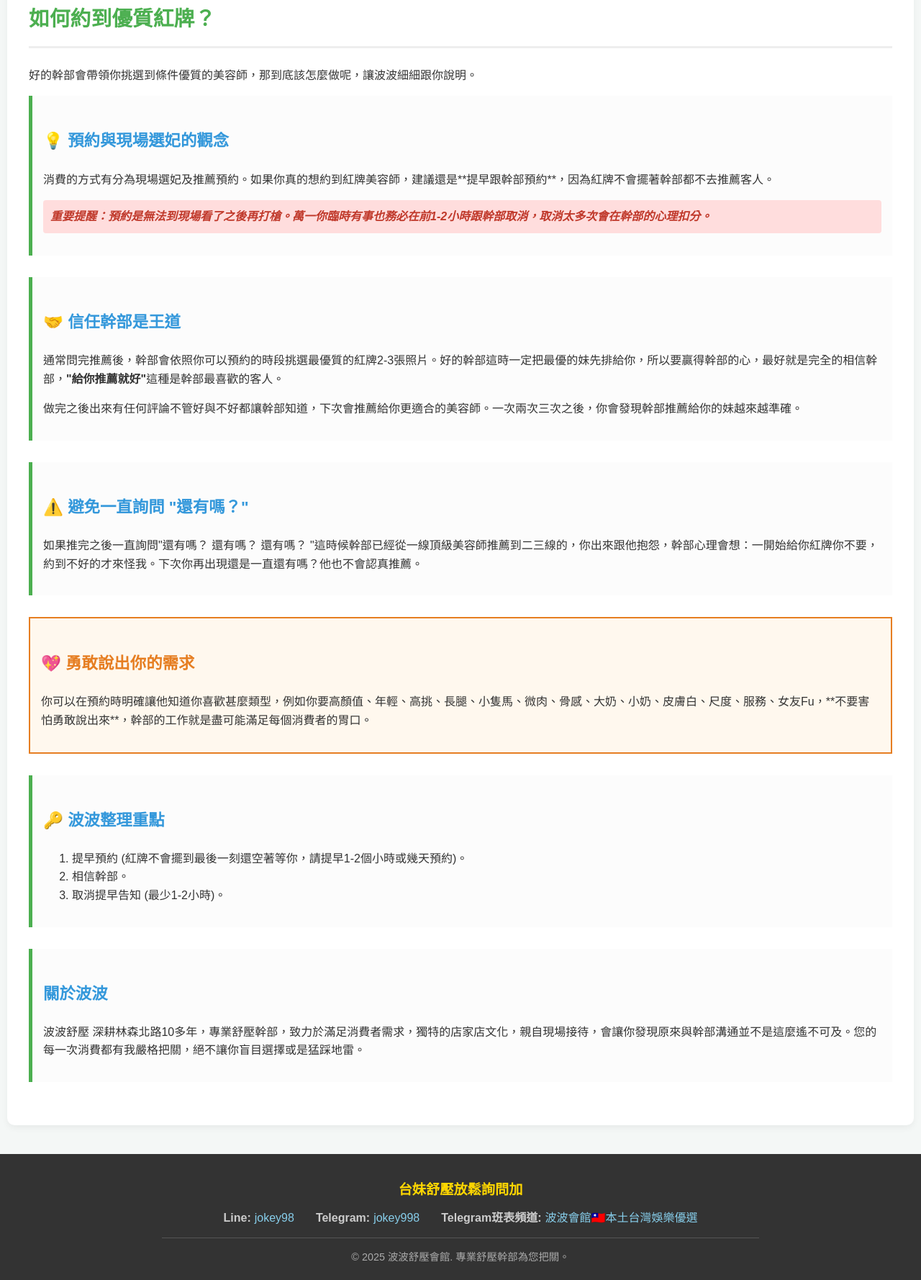
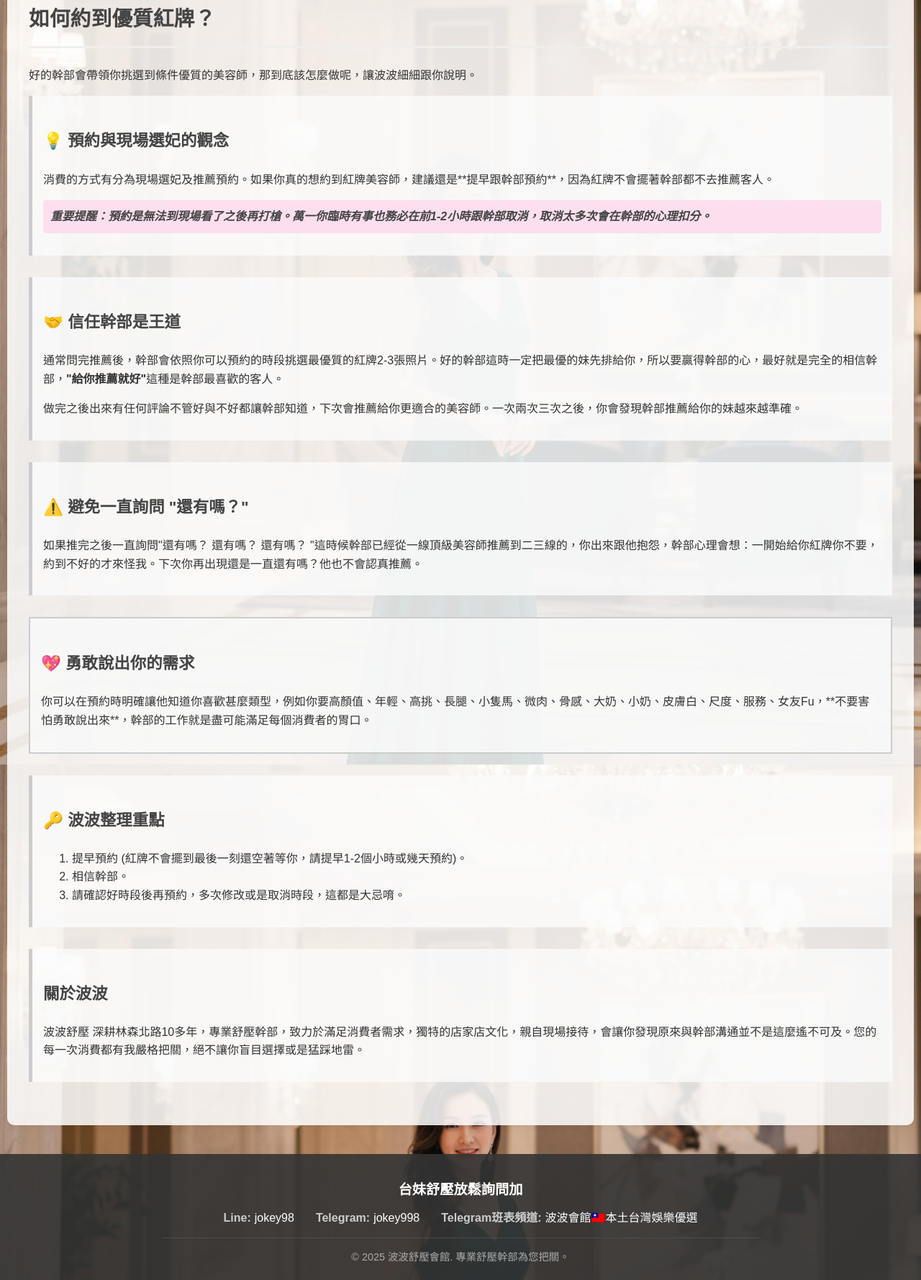
Before and after one commit to gg5287/gg69, a plain HTML site: page booking.html in a window 1280 px wide. Shown: the part 218-1996 px from the top of the page at 72% size. Drawn offline with Linux system fonts and the light colour scheme.

Commit message:
Add files via upload

```diff
--- a/booking.html
+++ b/booking.html
@@ -49,7 +49,7 @@
             <ol>
                 <li>提早預約 (紅牌不會擺到最後一刻還空著等你，請提早1-2個小時或幾天預約)。</li>
                 <li>相信幹部。</li>
-                <li>取消提早告知 (最少1-2小時)。</li>
+                <li>請確認好時段後再預約，多次修改或是取消時段，這都是大忌唷。</li>
             </ol>
         </section>
 
--- a/style.css
+++ b/style.css
@@ -6,12 +6,19 @@ body {
     line-height: 1.6;
     margin: 0;
     padding: 0;
-    background-color: #f4f7f6;
-    color: #333;
+    color: #333; /* 預設內容字體顏色為中性深灰 */
+
+    /* ***** 背景圖片設定 START ***** */
+    background-image: url('background.png'); /* 替換成您的圖片路徑 */
+    background-size: cover; /* 讓圖片覆蓋整個視窗 */
+    background-position: center center; /* 圖片居中顯示 */
+    background-attachment: fixed; /* 圖片固定不動，捲動頁面時圖片位置不變 */
+    background-color: #f4f7f6; /* 如果圖片加載失敗，顯示的備用顏色 */
+    /* ***** 背景圖片設定 END ***** */
 }
 
 header {
-    background-color: #4CAF50; /* 主綠色 */
+    background-color: rgba(85, 85, 85, 0.9); /* Header 背景改為半透明深灰 */
     color: white;
     padding: 20px 0;
     text-align: center;
@@ -39,11 +46,11 @@ nav a {
 }
 
 nav a:hover {
-    background-color: #45a049;
+    background-color: rgba(102, 102, 102, 0.7); /* 懸停顏色半透明 */
 }
 
 nav a.active {
-    background-color: #388e3c; /* 活躍狀態深綠色 */
+    background-color: rgba(68, 68, 68, 0.9); /* 活躍狀態改為更深的半透明灰色 */
     font-weight: bold;
 }
 
@@ -51,13 +58,18 @@ main {
     max-width: 1200px;
     margin: 20px auto;
     padding: 0 20px;
+    /* ***** main 內容區域背景設定 START ***** */
+    background-color: rgba(255, 255, 255, 0.85); /* 內容區塊背景半透明白色，讓背景圖透出 */
+    border-radius: 10px; /* 圓角與背景圖更融合 */
+    box-shadow: 0 4px 10px rgba(0, 0, 0, 0.2); /* 增加陰影使其更突出 */
+    /* ***** main 內容區域背景設定 END ***** */
 }
 
-/* --- 頁尾樣式更新 (包含聯絡資訊) --- */
+/* --- 頁尾樣式更新 --- */
 footer {
     padding: 20px;
     margin-top: 40px;
-    background-color: #333;
+    background-color: rgba(51, 51, 51, 0.9); /* Footer 背景改為半透明深灰 */
     color: white;
     text-align: center;
 }
@@ -66,13 +78,13 @@ footer {
     max-width: 800px;
     margin: 0 auto 15px auto;
     padding: 15px;
-    border-bottom: 1px solid #555;
+    border-bottom: 1px solid rgba(85, 85, 85, 0.7); /* 邊框也半透明 */
 }
 
 .info-item.signature p {
     font-size: 1.2em;
     font-weight: bold;
-    color: #ffd700; /* 亮黃色強調 */
+    color: white;
     margin: 0 0 10px 0;
 }
 
@@ -96,7 +108,7 @@ footer {
 }
 
 .contact-item .value {
-    color: #87ceeb; /* 淺藍色連結 */
+    color: white; /* 連結字體為白色 */
     text-decoration: none;
     transition: color 0.3s;
 }
@@ -111,7 +123,6 @@ footer {
     font-size: 0.9em;
     color: #aaa;
 }
-
 /* --- 2. index.html (人員列表) 樣式 --- */
 #personnel-list {
     display: grid;
@@ -121,7 +132,7 @@ footer {
 }
 
 .person-card {
-    background-color: white;
+    background-color: rgba(255, 255, 255, 0.9); /* 卡片背景半透明 */
     border: 1px solid #ddd;
     border-radius: 8px;
     padding: 20px;
@@ -135,7 +146,7 @@ footer {
 }
 
 .person-card h2 {
-    color: #4CAF50; /* 綠色標題 */
+    color: #444;
     margin-top: 0;
     border-bottom: 2px solid #eee;
     padding-bottom: 10px;
@@ -145,13 +156,13 @@ footer {
 .price {
     font-size: 1.1em;
     font-weight: bold;
-    color: #e67e22; /* 橘色強調價格 */
+    color: #444;
     margin-bottom: 10px;
 }
 
 .price span {
     font-size: 1.2em;
-    color: #c0392b; /* 紅色強調金額 */
+    color: #333;
 }
 
 .schedule-list {
@@ -181,7 +192,7 @@ footer {
     border-collapse: collapse;
     margin: 20px 0;
     box-shadow: 0 4px 8px rgba(0, 0, 0, 0.1);
-    background-color: white;
+    background-color: rgba(255, 255, 255, 0.9); /* 表格背景半透明 */
 }
 
 #schedule-table th, #schedule-table td {
@@ -191,7 +202,7 @@ footer {
 }
 
 #schedule-table thead th {
-    background-color: #3498db; /* 藍色表頭 */
+    background-color: #555;
     color: white;
     font-weight: bold;
     text-transform: uppercase;
@@ -213,10 +224,10 @@ footer {
 #no-schedule-message {
     text-align: center;
     font-size: 1.2em;
-    color: #e74c3c;
+    color: #888;
     padding: 30px;
-    border: 1px dashed #e74c3c;
-    background-color: #fdeeeed0;
+    border: 1px dashed #ccc;
+    background-color: rgba(253, 238, 238, 0.9); /* 半透明背景 */
     border-radius: 5px;
 }
 
@@ -224,14 +235,14 @@ footer {
 /* --- 4. 新增內容分頁樣式 --- */
 
 .content-page {
-    background-color: white;
+    background-color: rgba(255, 255, 255, 0.85); /* 內容區塊背景半透明白色 */
     padding: 30px;
     border-radius: 10px;
     box-shadow: 0 4px 10px rgba(0, 0, 0, 0.05);
 }
 
 .content-page h2 {
-    color: #4CAF50; /* 綠色主標題 */
+    color: #444;
     border-bottom: 3px solid #eee;
     padding-bottom: 15px;
     margin-bottom: 25px;
@@ -239,7 +250,7 @@ footer {
 }
 
 .content-page h3 {
-    color: #3498db; /* 藍色小標題 */
+    color: #444;
     margin-top: 30px;
     font-size: 1.4em;
 }
@@ -247,18 +258,18 @@ footer {
 .content-page section {
     margin-bottom: 30px;
     padding: 15px;
-    border-left: 5px solid #4CAF50; /* 綠色裝飾線 */
-    background-color: #fcfcfc;
+    border-left: 5px solid #ccc;
+    background-color: rgba(252, 252, 252, 0.8); /* 區塊背景半透明 */
 }
 
 .highlight-box {
-    border: 2px solid #e67e22 !important; /* 橘色邊框強調重要區塊 */
-    background-color: #fff8ee !important;
+    border: 2px solid #ccc !important;
+    background-color: rgba(249, 249, 249, 0.9) !important; /* 背景半透明 */
     padding: 20px;
 }
 
 .highlight-box h3 {
-    color: #e67e22; /* 橘色強調標題 */
+    color: #444;
 }
 
 .faq-list {
@@ -271,11 +282,11 @@ footer {
     border-radius: 5px;
     margin-bottom: 15px !important;
     padding: 20px;
-    background-color: white !important;
+    background-color: rgba(255, 255, 255, 0.9) !important; /* 背景半透明 */
 }
 
 .faq-item h3 {
-    color: #4CAF50; /* 綠色標題 */
+    color: #444;
     margin-top: 0;
     margin-bottom: 10px;
 }
@@ -283,9 +294,9 @@ footer {
 .note {
     font-style: italic;
     font-weight: bold;
-    color: #c0392b; /* 紅色提醒文字 */
+    color: #444;
     padding: 10px;
-    background-color: #fdd;
+    background-color: rgba(253, 221, 238, 0.9); /* 背景半透明 */
     border-radius: 4px;
     display: block;
     margin-top: 10px;
```
Also changed, not shown: background.png (added).
